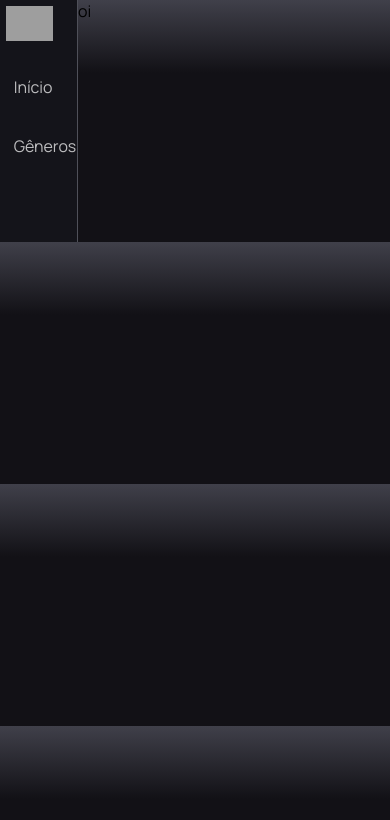
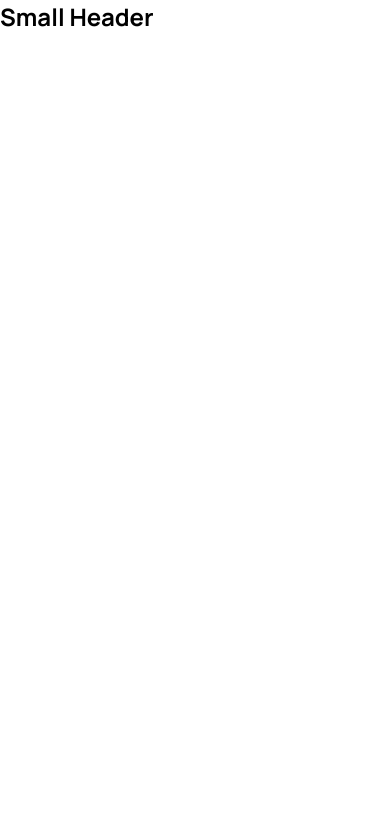
Before and after one commit to IsadoraAlcantara/music-app, a Vue app: page / in a window 390 px wide. Shown: the top 820 px of the page. Built offline with nearby package versions, Linux system fonts and the light colour scheme; grey boxes are pictures that could not be loaded; some icons are missing.

Commit message:
CHORE: ajuste no layout

```diff
--- a/src/App.vue
+++ b/src/App.vue
@@ -1,18 +1,17 @@
 <script setup>
-import SideBar from './components/SideBar/SideBarComponent.vue'
-import NavBar from './components/NavBar/NavBarComponent.vue'
+// import SideBar from './components/SideBar/SideBarComponent.vue'
+// import NavBar from './components/NavBar/NavBarComponent.vue'
 </script>
 
 <template>
-  <header>
+  <!-- <header>
     <nav>
       <div>
         <SideBar />
         <NavBar />
       </div>
     </nav>
-  </header>
-
+  </header> -->
   <RouterView />
 </template>
 
--- a/src/assets/main.css
+++ b/src/assets/main.css
@@ -9,7 +9,7 @@
   font-family: 'Manrope';
 }
 
-body {
-  /* background-image: linear-gradient(to top, #121116 , #121116, #121116, #3F3F49); */
+/* background-image: linear-gradient(to top, #121116 , #121116, #121116, #3F3F49); */
+/* body {
   background-image: linear-gradient(#40404A 0%, #121116 30%);
-}
+} */
--- a/src/components/SideBar/SideBarComponent.vue
+++ b/src/components/SideBar/SideBarComponent.vue
@@ -24,13 +24,13 @@ main {
   background-color: var(--black-200);
   border-right: 1px solid var(--grey-200);
   height: 62vw;
-  width: 20%;
+  width: 250px;
   display: flex;
   flex-direction: column;
   padding: 1.5vw;
 }
 
 .logo img {
-  width: 12vw;
+  width: 150px;
 }
 </style>
--- /dev/null
+++ b/src/components/template/large/LargeAside.vue
@@ -0,0 +1,3 @@
+<template>
+    <h2>Large Aside</h2>
+  </template>
--- /dev/null
+++ b/src/components/template/large/LargeHeader.vue
@@ -0,0 +1,3 @@
+<template>
+    <h2>Large Header</h2>
+  </template>
--- /dev/null
+++ b/src/components/template/small/SmallHeader.vue
@@ -0,0 +1,3 @@
+<template>
+    <h2>Small Header</h2>
+  </template>
--- /dev/null
+++ b/src/composables/layout.js
@@ -0,0 +1,29 @@
+import { defineAsyncComponent, onMounted, onUnmounted, shallowRef } from 'vue';
+
+export function useLayout() {
+  const layout = shallowRef();
+
+  const updateLayout = () => {
+    const width = window.innerWidth;
+    if (width < 768) {
+      layout.value = defineAsyncComponent(() =>
+        import('@/layouts/LayoutSmall.vue'),
+      );
+    } else {
+      layout.value = defineAsyncComponent(() =>
+        import('@/layouts/LayoutLarge.vue'),
+      );
+    }
+  };
+
+  onMounted(() => {
+    updateLayout();
+    window.addEventListener('resize', updateLayout);
+  });
+
+  onUnmounted(() => {
+    window.removeEventListener('resize', updateLayout);
+  });
+
+  return { layout };
+}
--- /dev/null
+++ b/src/layouts/LayoutFull.vue
@@ -0,0 +1,7 @@
+<script setup>
+  import { useLayout } from '@/composables/layout';
+  const { layout } = useLayout();
+</script>
+<template>
+  <component :is="layout" />
+</template>
--- /dev/null
+++ b/src/layouts/LayoutLarge.vue
@@ -0,0 +1,17 @@
+<script setup>
+  import LargeHeader from '../components/template/large/LargeHeader.vue';
+  import LargeAside from '../components/template/large/LargeAside.vue';
+</script>
+<template>
+  <div id="layout-large">
+    <header>
+      <large-header />
+    </header>
+    <aside>
+      <large-aside />
+    </aside>
+    <main>
+      <router-view />
+    </main>
+  </div>
+</template>
--- /dev/null
+++ b/src/layouts/LayoutSmall.vue
@@ -0,0 +1,14 @@
+<script setup>
+  import SmallHeader from '../components/template/small/SmallHeader.vue';
+</script>
+
+<template>
+  <div id="layout-small">
+    <header>
+      <small-header />
+    </header>
+    <main>
+      <router-view />
+    </main>
+  </div>
+</template>
--- a/src/router/index.js
+++ b/src/router/index.js
@@ -1,23 +1,23 @@
-import { createRouter, createWebHistory } from 'vue-router'
-import HomeView from '../views/HomeView.vue'
+import { createRouter, createWebHistory } from 'vue-router';
+import HomeView from '../views/HomeView.vue';
+import LayoutFull from '@/layouts/LayoutFull.vue';
 
 const router = createRouter({
   history: createWebHistory(import.meta.env.BASE_URL),
   routes: [
     {
       path: '/',
-      name: 'home',
-      component: HomeView
+      name: '',
+      component: LayoutFull,
+      children: [
+        {
+          path: '',
+          name: 'Home',
+          component: HomeView,
+        },
+      ],
     },
-    {
-      path: '/about',
-      name: 'about',
-      // route level code-splitting
-      // this generates a separate chunk (About.[hash].js) for this route
-      // which is lazy-loaded when the route is visited.
-      component: () => import('../views/AboutView.vue')
-    }
-  ]
-})
+  ],
+});
 
-export default router
+export default router;
```
